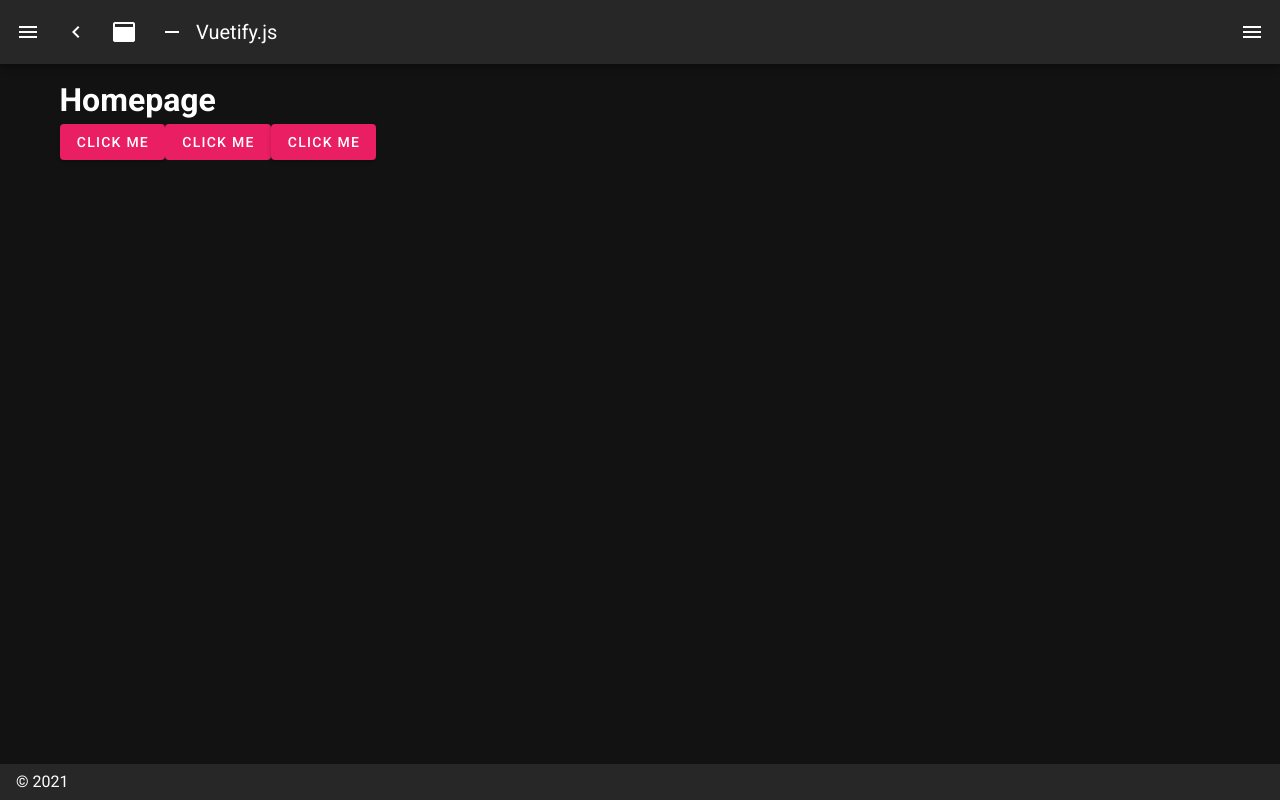
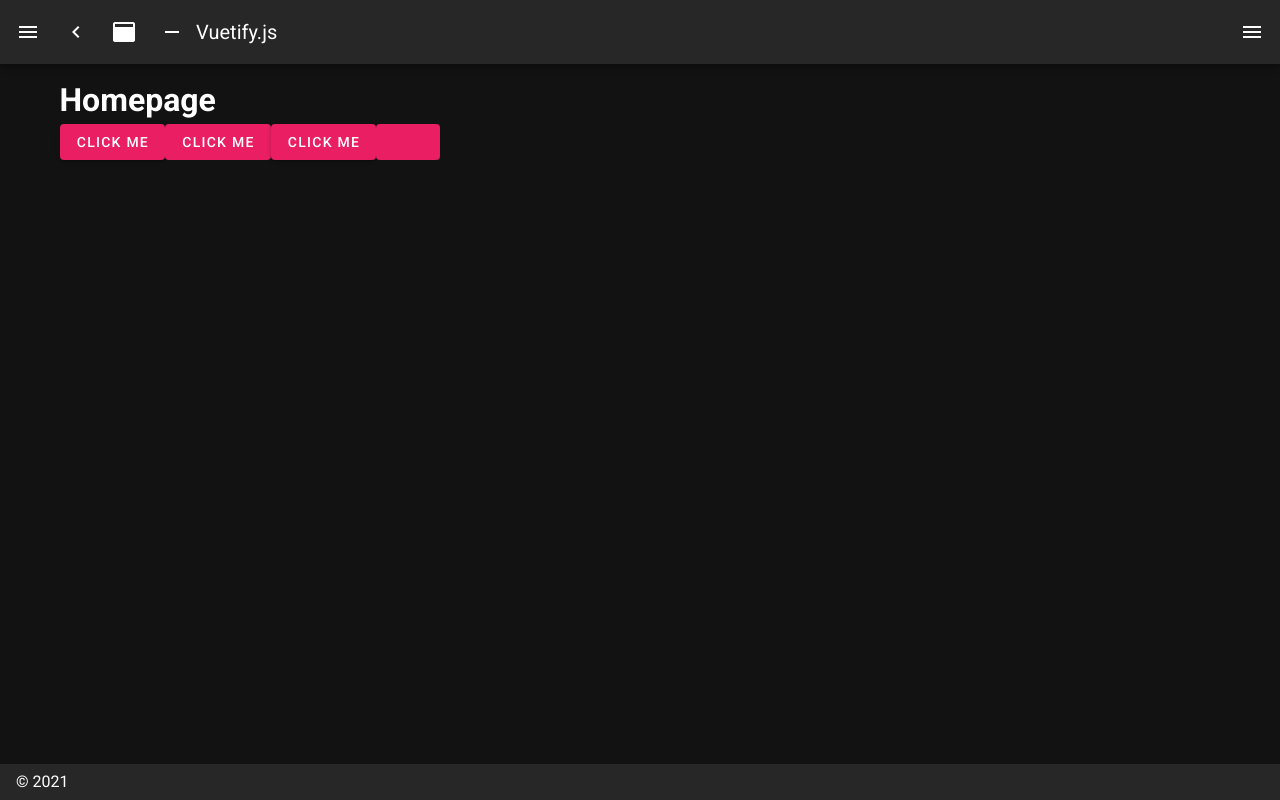
Before and after one commit to braden-w/learn-vuetify-project-management-website, a Nuxt app: page / in a window 1280 px wide. Built offline with nearby package versions, Linux system fonts and the light colour scheme.

Commit message:
Added depressed button with white text

```diff
--- a/pages/index.vue
+++ b/pages/index.vue
@@ -4,6 +4,7 @@
     <v-btn class="pink white--text">Click me</v-btn>
     <v-btn depressed color="pink">Click me</v-btn>
     <v-btn flat color="pink">Click me</v-btn>
+    <v-btn depressed class="pink white--text"></v-btn>
   </div>
 </template>
 
```
